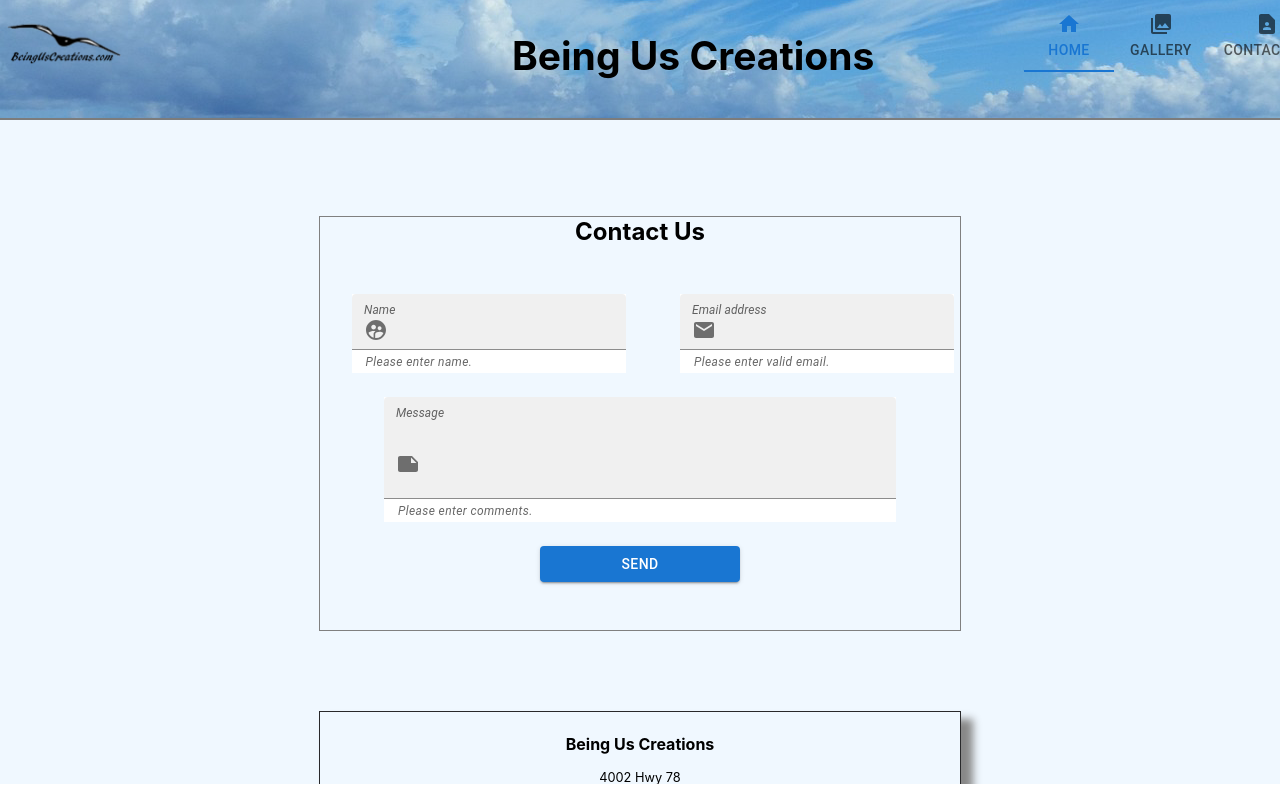
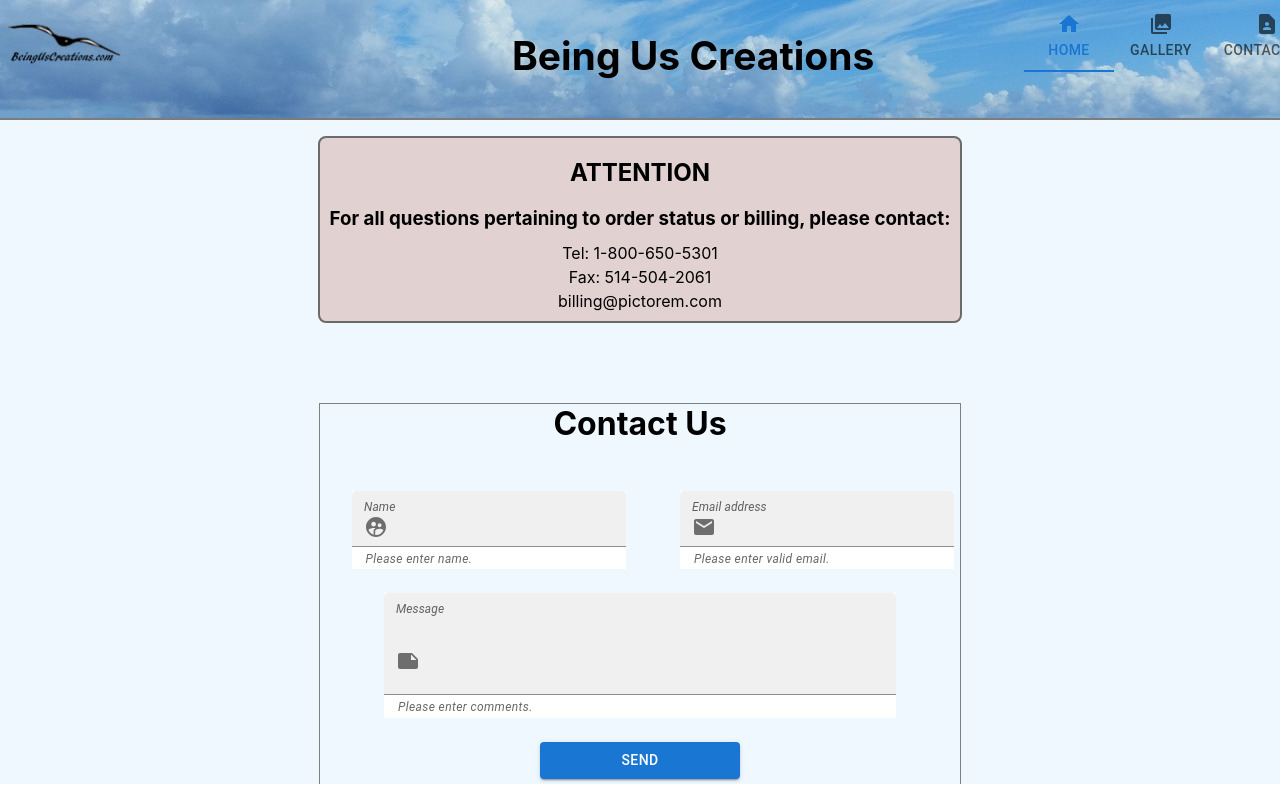
Before and after one commit to speights11/buscv2, a React (Create React App) app: page /contact in a window 1280 px wide. Built offline with nearby package versions, Linux system fonts and the light colour scheme; what aws-amplify would draw is missing.

Commit message:
Add contact disclaimer

```diff
--- a/src/App.css
+++ b/src/App.css
@@ -39,21 +39,18 @@
   }
 }
 
-/* .links {
-  display: flex;
-  flex-direction: row;
-  align-items: center;
-  justify-content: center;
-  gap: 5vw;
+.billing {
+  margin: auto;
+  text-align: center;
+  width: 50vw;
+  border-radius: 8px;
+  border: 2px solid rgb(109, 106, 106);
+  background-color: rgb(226, 209, 209);
 
   & p {
-    padding: 0;
-    margin: 0;
-    font-size: 3.2rem;
-    font-style: italic;
-    font-weight: 700;
+    line-height: 0.5;
   }
-} */
+}
 
 .main-content {
   width: 100vw;
@@ -143,7 +140,7 @@
   margin: 10vh auto;
   border: 1px solid gray;
 
-  & h2 {
+  & h1 {
     margin: auto;
   }
 
--- a/src/pages/Contact/Contact.jsx
+++ b/src/pages/Contact/Contact.jsx
@@ -46,8 +46,19 @@
   };
 
   return (
+    <>
+      <div className="billing">
+        <h2>ATTENTION</h2>
+        <h3>
+          For all questions pertaining to order status or billing, please
+          contact:
+        </h3>
+        <p>Tel: 1-800-650-5301</p>
+        <p>Fax: 514-504-2061</p>
+        <p>billing@pictorem.com</p>
+      </div>
       <div className="contact-form">
-      <h2>Contact Us</h2>
+        <h1>Contact Us</h1>
         <div className={`${complete ? "hidden" : "thank-you"}`}>
           <form>
             <div className="form-row">
@@ -125,6 +136,7 @@
           Thank you for reaching out. Your message has been sent.
         </div>
       </div>
+    </>
   );
 };
 
```
Lines whose indentation alone changed are shown as unchanged.
